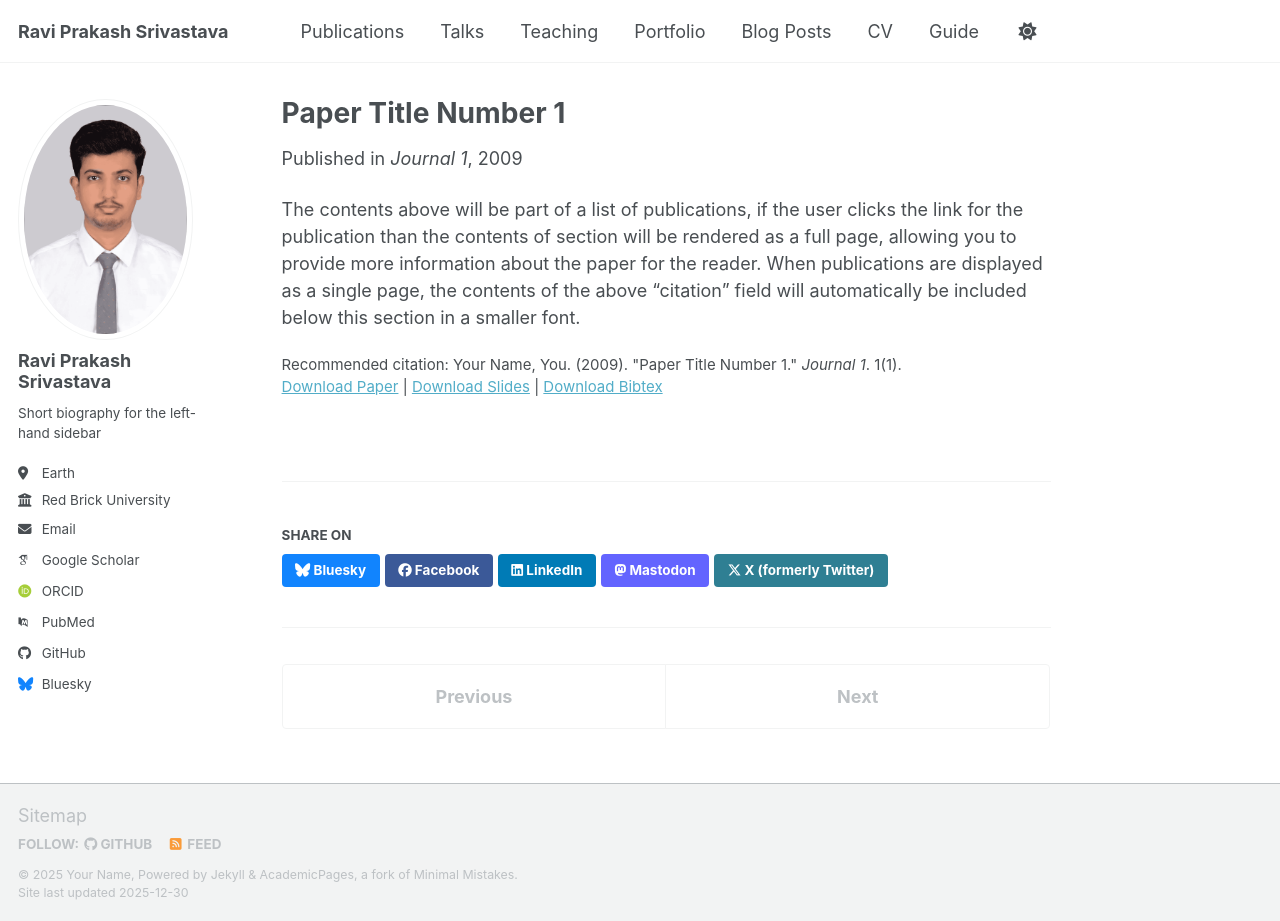
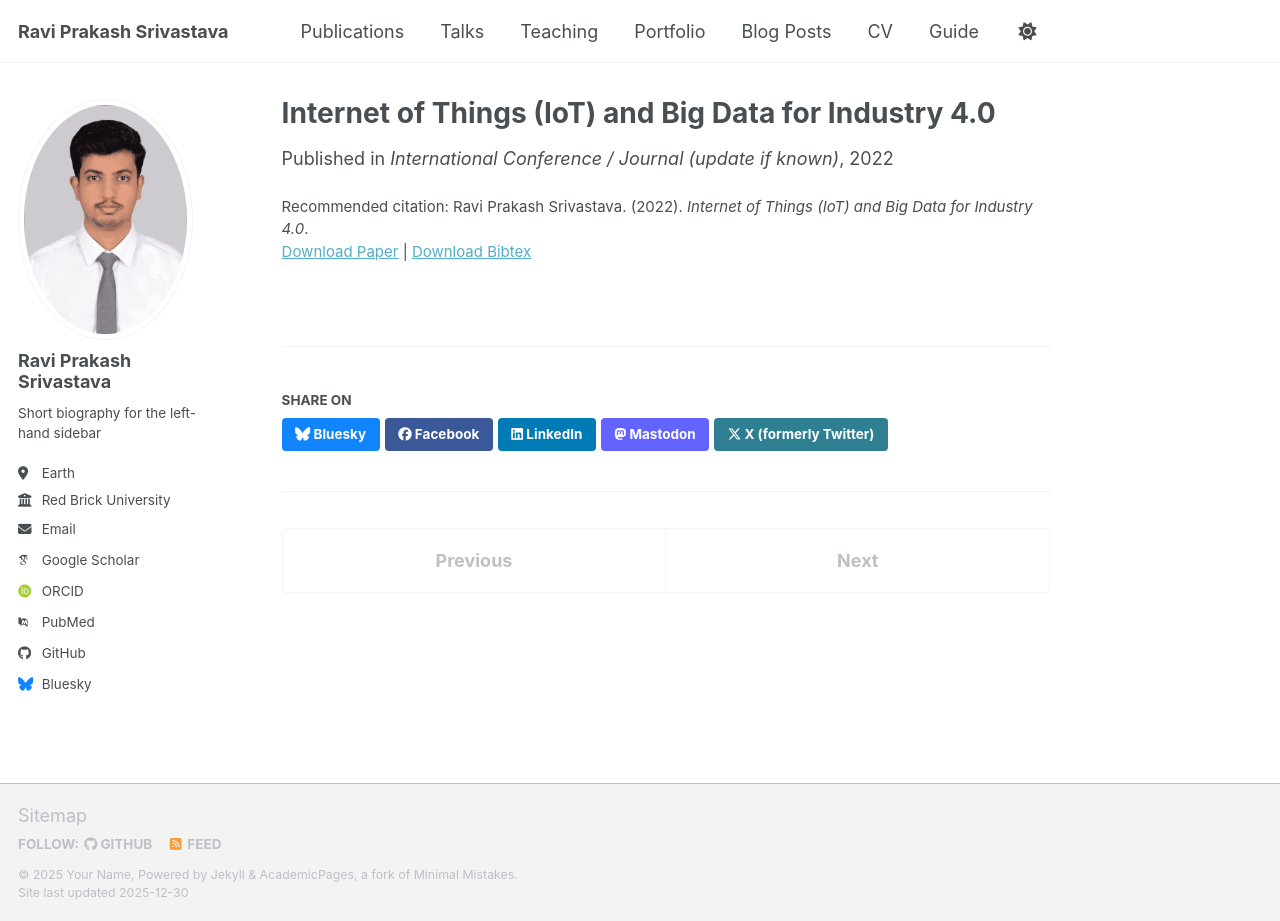
Before and after one commit to er-ravi-srivastava/er-ravi-srivastava.github.io, a Jekyll site: the page built from _publications/2009-10-01-paper-title-number-1.md, in a window 1280 px wide and 921 px high. Built offline with Jekyll 4.4.1, drawn with Linux system fonts in a browser that asks for light colours; some web fonts are replaced; a script bundle is joined from its source files by our own code; library files that are not in the unit come from our copies.

Commit message:
Revise publication entry for IoT and Big Data paper
Updated publication details for the paper on IoT and Big Data.

```diff
--- a/_publications/2009-10-01-paper-title-number-1.md
+++ b/_publications/2009-10-01-paper-title-number-1.md
@@ -1,14 +1,12 @@
 ---
-title: "Paper Title Number 1"
+title: "Internet of Things (IoT) and Big Data for Industry 4.0"
 collection: publications
-category: manuscripts
-permalink: /publication/2009-10-01-paper-title-number-1
-excerpt: 'This paper is about the number 1. The number 2 is left for future work.'
-date: 2009-10-01
-venue: 'Journal 1'
-slidesurl: 'https://academicpages.github.io/files/slides1.pdf'
-paperurl: 'https://academicpages.github.io/files/paper1.pdf'
-bibtexurl: 'https://academicpages.github.io/files/bibtex1.bib'
-citation: 'Your Name, You. (2009). &quot;Paper Title Number 1.&quot; <i>Journal 1</i>. 1(1).'
+category: conferences
+permalink: /publication/iot-big-data-industry-4
+excerpt: "This paper discusses the integration of IoT and Big Data technologies to enable Industry 4.0 applications."
+date: 2022-01-01
+venue: "International Conference / Journal (update if known)"
+paperurl: ""
+bibtexurl: ""
+citation: "Ravi Prakash Srivastava. (2022). <i>Internet of Things (IoT) and Big Data for Industry 4.0</i>."
 ---
-The contents above will be part of a list of publications, if the user clicks the link for the publication than the contents of section will be rendered as a full page, allowing you to provide more information about the paper for the reader. When publications are displayed as a single page, the contents of the above "citation" field will automatically be included below this section in a smaller font.
```
